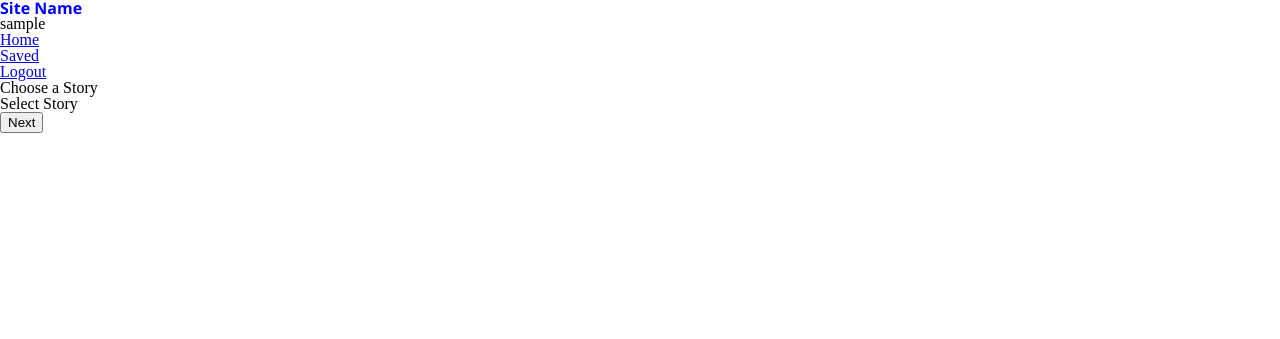
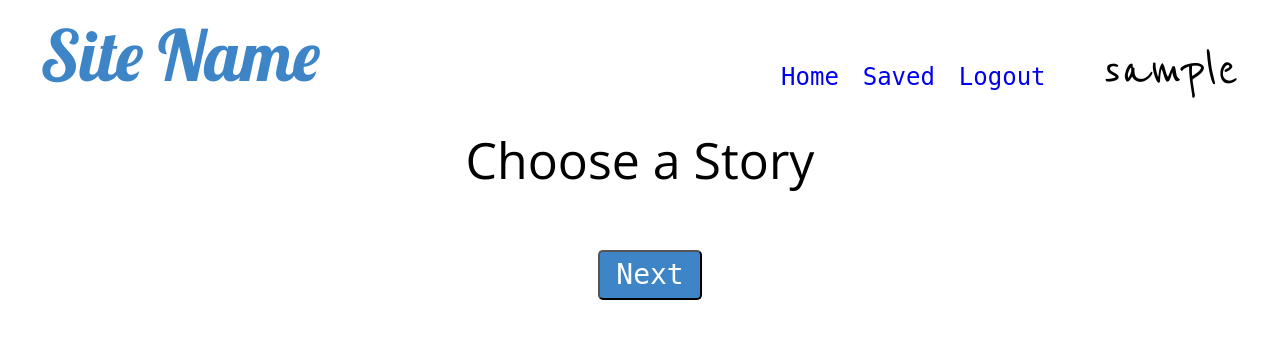
Before and after one commit to py-401d11-bananas/mad-lib, a Flask app: page / in a window 1280 px wide. Shown: the top 339 px of the page. Run offline with Flask 2, Linux system fonts and the light colour scheme; the visitor is signed in with stand-in values (Sample User, id 1); data comes from the database, SQL or seed files in the repository; data that the repository does not hold is empty; some web fonts are replaced.

Commit message:
all of the styling

```diff
--- a/src/forms.py
+++ b/src/forms.py
@@ -21,6 +21,7 @@ class RegisterForm(FlaskForm):
 # , validators.EqualTo(
 #         'confirm', message='Passwords must match')
 
+
 class FinalStoryForm(FlaskForm):
     """
     """
--- a/src/static/css/base.css
+++ b/src/static/css/base.css
@@ -1,19 +1,197 @@
 @import url('https://fonts.googleapis.com/css?family=Fondamento%7CReenie+Beanie');
+@import url('https://fonts.googleapis.com/css?family=Lobster');
+@import url('https://fonts.googleapis.com/css?family=Open+Sans');
 
 h1 {
-    font-family: 'Segoe UI', Tahoma, Geneva, Verdana, sans-serif;
-    color: blue;
-    font-weight: bold;
+    display: inline-block;
+    text-align: left;
+    width: 49%;
+    padding-left: 40px;
+    margin: 20px auto;
+    font-family: 'Lobster', monospace;
+    color: #3d85c6;
+    font-size: 70px;
+    box-sizing: border-box;
+}
+
+nav {
+    display: inline-block;
+}
+
+main {
+    text-align: center;
+}
+
+.container {
+    display: inline-block;
+    margin: 0 auto;
+    text-align: left;
+}
+
+#choose-a-story {
+    display: inline-block;
+    margin: 0 auto;
+}
+
+form li {
+    font-size: 18px;
+}
+
+#choose-a-story label {
+    font-family: monospace;
+    font-size: 24px;
+}
+
+#choose-a-story input {
+    margin: 10px;
+}
+
+#prompts-form {
+    width: 80%;
+    margin: 0 auto;
+}
+
+#prompts-form li, .auth li {
+    display: inline-block;
+}
+
+#prompts-form input, .auth input {
+    width: 260px;
+    height: 30px;
+    margin: 10px;
+    border-radius: 5px;
+    font-family: 'Reenie Beanie', Georgia, 'Times New Roman', Times, serif;
+    font-size: 24px;
+    padding-left: 10px;
+}
+
+.flashed-container {
+    display: inline-block;
+    background-color: rgb(182, 159, 159);
+    border-radius: 10px;
+    padding: 10px;
+    font-family: monospace;
+    font-size: 18px;
+    margin-top: 20px;
+}
+
+#prompts-form .button, #choose-a-story .button, .auth .button, #story-form .button {
+    font-family: monospace;
+    font-size: 28px;
+    width: 100%;
+    margin-top: 25px;
+    height: 50px;
+    background-color: #3d85c6;
+    color: rgb(255, 255, 255);
+    border-radius: 5px;
+}
+
+#prompts-form .button, #story-form .button {
+    width: 400px;
+}
+
+.auth {
+    width: 50%;
+    margin: 0 auto;
+    text-align: center;
+}
+
+.auth .button {
+    display: block;
+    margin: 15px auto;
+    width: 250px;
+}
+
+.auth label {
+    display: block;
+    font-family: monospace;
+    font-size: 24px;
+}
+
+header > section > nav > ul > li {
+    display: inline-block;
+    font-family: monospace;
+    text-decoration: none !important;
+    font-size: 24px;
+    text-align: center;
+    width: 120px;
+}
+
+header > section > nav > ul {
+    margin: 0 0 0 auto;
+}
+
+#left {
+    text-align: left;
+}
+
+#right {
+    text-align: center;
+}
+
+.placeholder {
+    display: inline-block;
+    width: 200px;
+}
+
+a {
+    text-decoration: none;
+}
+
+a:visited {
+    color: inherit;
+}
+
+header > section > nav > ul > li:first-child {
+    text-align: right;
+}
+
+header > section > nav > ul > li:last-child {
+    text-align: left;
+}
+
+h2 {
+    display: inline-block;
+    font-family: 'Reenie Beanie', Georgia, 'Times New Roman', Times, serif;
+    padding: 0 20px;
+    font-size: 60px;
+}
+
+h4 {
+    font-family: 'Open Sans', monospace;
+    font-size: 50px;
+    margin: 20px 0 40px;
+    text-align: center;
+}
+
+header section {
+    display: inline-block;
+    vertical-align: middle;
+    width: 49%;
+    text-align: right;
+    box-sizing: border-box;
+    line-height: 60px;
+}
+
+.story > h3 {
+    color: white;
+
+    font-family: monospace;
+    font-size: 40px;
+    padding: 0 0 25px 0;
 }
 
 .story {
-    margin: 20px;
+    width: 85%;
+    margin: 20px auto 60px;
     padding: 30px;
     background-color: black;
+    border-radius: 18px;
+    box-shadow: 5px 5px 3px 3px rgb(162, 162, 162);
 }
 
 .story > p {
-    font-family: 'Segoe UI', Tahoma, Geneva, Verdana, sans-serif;
+    font-family: monospace;
     color: rgb(255, 255, 255);
     font-size: 22px;
     line-height: 42px;
--- a/src/static/css/reset.css
+++ b/src/static/css/reset.css
@@ -32,7 +32,8 @@ body {
 	line-height: 1;
 }
 ol, ul {
-	list-style: none;
+    list-style: none;
+    font-size: 0px;
 }
 blockquote, q {
 	quotes: none;
--- a/src/templates/auth/login.html
+++ b/src/templates/auth/login.html
@@ -7,12 +7,12 @@
 
 {% block content %}
 <section class="login">
-    <h2>Log In</h2>
-    <form action="{{ url_for(".login") }}" method="POST">
+    <h4>Log In</h4>
+    <form class="auth" action="{{ url_for(".login") }}" method="POST">
       {{ form.hidden_tag() }}
       {{ form.username.label }}{{form.username(size=48) }}
       {{ form.password.label }}{{ form.password(size=48) }}
-      <input type="submit" name="login_form" id="login_form" value="Log Me In">
+      <input class="button" class="button" type="submit" name="login_form" id="login_form" value="Log Me In">
     </form>
   </section>
 {% endblock content %}
--- a/src/templates/auth/register.html
+++ b/src/templates/auth/register.html
@@ -6,13 +6,13 @@
 
 {% block content %}
   <section class="register">
-    <h2>Register:</h2>
-    <form action="{{ url_for(".register") }}" method="POST">
+    <h4>Register:</h4>
+    <form class="auth" action="{{ url_for(".register") }}" method="POST">
       {{ form.hidden_tag() }}
       {{ form.username.label }}{{ form.username(size=48) }}
       {{ form.password.label }}{{ form.password(size=48) }}
       {# {{ form.confirm.label }}{{ form.confirm(size=48) }} #}
-      <input type="submit" name="register_form" id="register_form" value="Sign Me Up">
+      <input class="button" type="submit" name="register_form" id="register_form" value="Sign Me Up">
     </form>
   </section>
 {% endblock content %}
--- a/src/templates/base.html
+++ b/src/templates/base.html
@@ -17,9 +17,7 @@
   <body>
     <header>
       <h1>Site Name</h1>
-      <section>
-        <h5>{{ g.user.username }}</h5>
-      </section>
+      <section id="nav-user">
         <nav>
           {% block nav %}
             <ul>
@@ -28,12 +26,17 @@
               <li><a href="{{ url_for(".saved_stories") }}">Saved</a></li>
               <li><a href="{{ url_for(".logout") }}">Logout</a></li>
               {% else %}
-              <li><a href="{{ url_for(".register") }}">Register</a></li>
-              <li><a href="{{ url_for(".login") }}">Login</a></li>
+                <li id="left"><a href="{{ url_for(".register") }}">Register</a></li>
+                <li id="right"><a href="{{ url_for(".login") }}">Login</a></li>
               {% endif %}
             </ul>
           {% endblock nav %}
         </nav>
+        {% if g.user %}
+          <h2>{{ g.user.username }}</h2>
+        {% else %}
+        {% endif %}
+      </section>
     </header>
 
     <main>
@@ -42,16 +45,12 @@
       {% endblock content %}
 
       {% for message in get_flashed_messages() %}
-        <span class="flashed container">{{ message }}</span>
+        <span class="flashed-container">{{ message }}</span>
       {% endfor %}
     </main>
 
     <footer>
 
     </footer>
-
-    <script src="https://code.jquery.com/jquery-3.3.1.min.js"></script>
-    <script src="../scripts/app.js"></script>
-
   </body>
 </html>
--- a/src/templates/home.html
+++ b/src/templates/home.html
@@ -5,10 +5,12 @@
 {% endblock title %}
 
 {% block content %}
-  <h2>Choose a Story</h2>
-  <form method="POST" action"{{ url_for(".home") }}">
-    {{ form.hidden_tag()}}
-    {{ form.stories.label }}{{ form.stories() }}
-    <input type="submit" value="Next">
-  </form>
+  <h4>Choose a Story</h4>
+  <section class="container">
+    <form id="choose-a-story" method="POST" action"{{ url_for(".home") }}">
+      {{ form.hidden_tag()}}
+      {{ form.stories() }}
+      <input class="button" type="submit" value="Next">
+    </form>
+  </section>
 {% endblock content %}
--- a/src/templates/prompts.html
+++ b/src/templates/prompts.html
@@ -6,14 +6,14 @@
 
 {% block content %}
   <section class="create">
-    <h2>Feed Me Some Words:</h2>
-    <form action="{{ url_for(".finished_story", id=id) }}" method="POST">
+    <h4>Feed Me Some Words:</h4>
+    <form id="prompts-form" action="{{ url_for(".finished_story", id=id) }}" method="POST">
       <ul>
         {% for prompt in stories_new %}
         <li><input type='text' id='{{ prompt[0] }}' name='{{ prompt[0] }}' placeholder="{{ prompt[1] }}"></li>
         {% endfor %}
       </ul>
-      <input type="submit" value="Get This Party Started">
+      <input class="button" type="submit" value="Get This Party Started">
     </form>
   </section>
 {% endblock content %}
--- a/src/templates/saved.html
+++ b/src/templates/saved.html
@@ -5,10 +5,10 @@
 {% endblock title %}
 
 {% block content %}
-  <h2>My Collection</h2>
+  <h4>My Collection</h4>
   {% for story in stories %}
   <section class="story minimized-story">
-    <h4>{{ story.title }}</h4>
+    <h3>{{ story.title }}</h3>
     <p>{{ story.content }}</p>
   </section>
   {% endfor %}
--- a/src/templates/story.html
+++ b/src/templates/story.html
@@ -16,13 +16,13 @@
         {% endif %}
       {% endfor %}
     </p>
-    <form action="{{ url_for(".saved_stories", id=id) }}" method="POST">
+    <form id="story-form" action="{{ url_for(".saved_stories", id=id) }}" method="POST">
       {{ form.hidden_tag() }}
       <div hidden>
         {{ form.title.label }}{{ form.title(size=30) }}
         {{ form.content.label }}{{ form.content(size=1000) }}
       </div>
-      <input type="submit" value="Save This Story">
+      <input class="button" type="submit" value="Save This Story">
     </form>
   {% if form.errors %}
   {{ form.errors }}
```
Also changed, not shown: src/scripts/app.js (deleted). Lines whose indentation alone changed are shown as unchanged.
